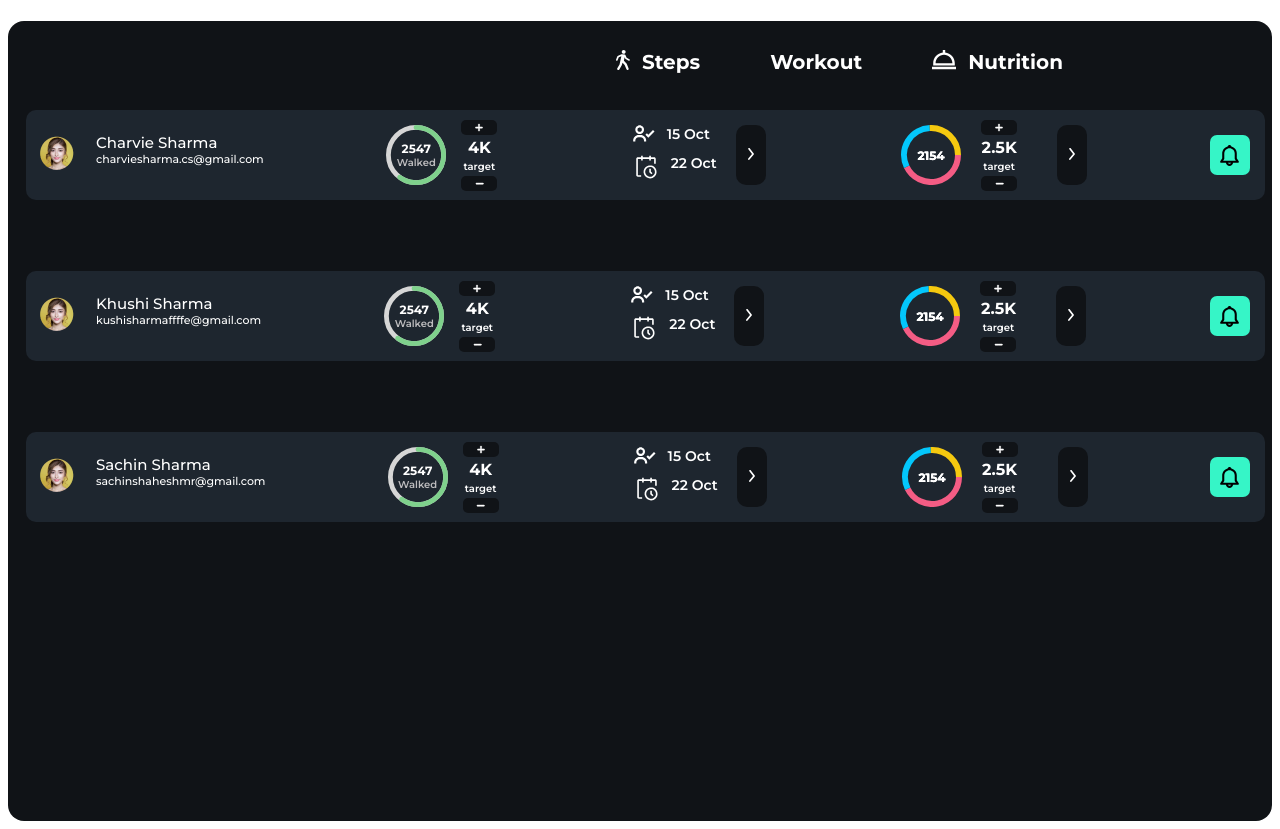
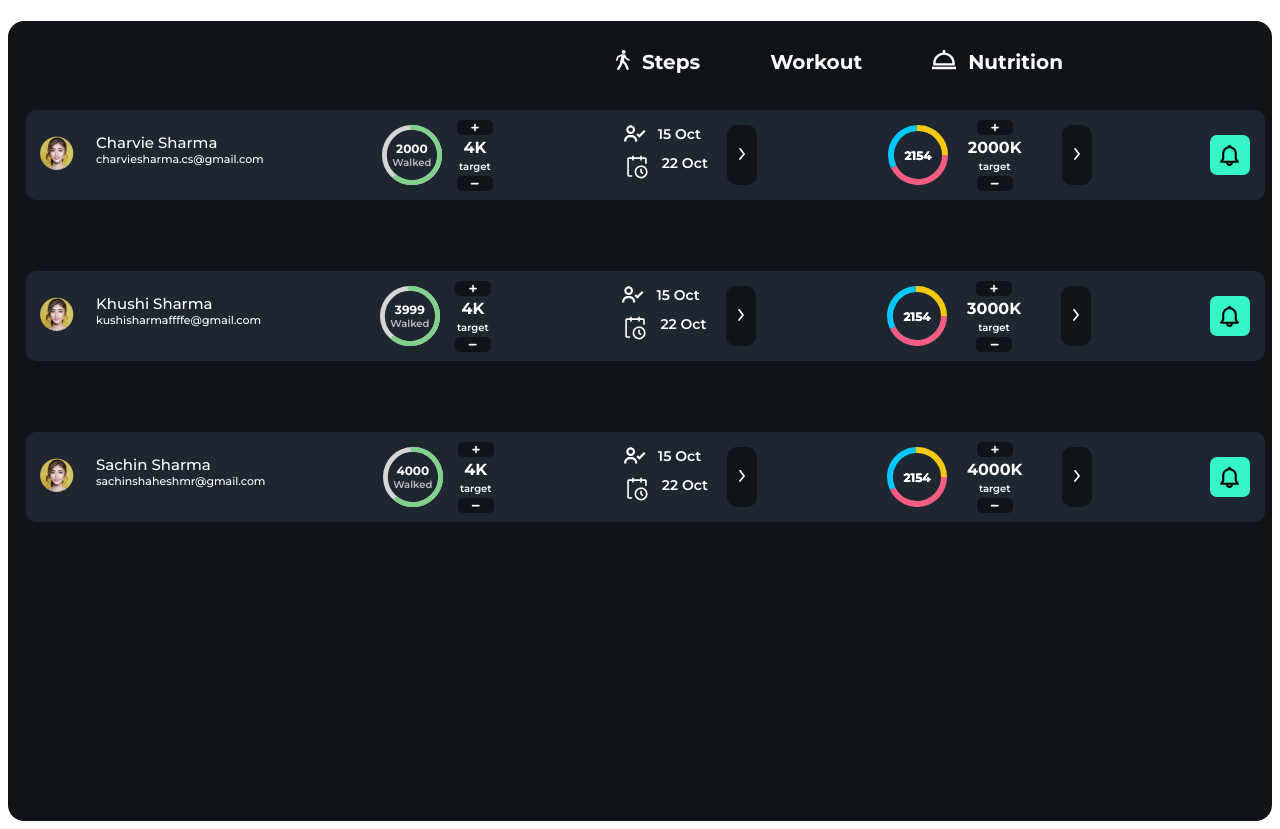
Before and after one commit to BharathmuDev/evolv-fit, a React (Create React App) app: page / in a window 1280 px wide. Built offline with nearby package versions, Linux system fonts and the light colour scheme.

Commit message:
add diffrent step values

```diff
--- a/src/components/Dashboard/Calories/index.js
+++ b/src/components/Dashboard/Calories/index.js
@@ -47,7 +47,7 @@ const Calories = (props) => {
         <button className="button" onClick={incrementCalories}>
           <PlusIcon />
         </button>
-        <div className="number">{calories}K</div>
+        <div className="number">{props.calories}K</div>
         <div className="target">target</div>
         <button className="button" onClick={decrementCalories}>
           <NegativeIcon />
--- a/src/components/Dashboard/Data.js
+++ b/src/components/Dashboard/Data.js
@@ -3,15 +3,21 @@ export const Data = [
     id: 1,
     name: "Charvie Sharma",
     email: "charviesharma.cs@gmail.com",
+    steps: "2000",
+    calories: "2000",
   },
   {
     id: 2,
     name: "Khushi Sharma",
     email: "kushisharmaffffe@gmail.com",
+    steps: "3999",
+    calories: "3000",
   },
   {
     id: 3,
     name: "Sachin Sharma",
     email: "sachinshaheshmr@gmail.com",
+    steps: "4000",
+    calories: "4000",
   }
 ];
--- a/src/components/Dashboard/Steps/index.js
+++ b/src/components/Dashboard/Steps/index.js
@@ -7,6 +7,7 @@ import "react-circular-progressbar/dist/styles.css";
 
 const Steps = (props) => {
   const [counter, setCounter] = useState(4);
+
 
   function incrementCount() {
     setCounter((prevCount) => prevCount + 0.5);
@@ -25,7 +26,7 @@ const Steps = (props) => {
             pathColor: "#7FD18C",
           })}
         >
-          <h6 className="steps_number">2547</h6>
+          <h6 className="steps_number">{props.steps}</h6>
           <small className="steps_texts">Walked</small>
         </CircularProgressbarWithChildren>
       </div>
--- a/src/components/Dashboard/index.js
+++ b/src/components/Dashboard/index.js
@@ -6,7 +6,7 @@ import Steps from "../../components/Dashboard/Steps";
 import Calories from "../../components/Dashboard/Calories";
 import Notification from "../../components/Dashboard/Notification";
 import { Data } from "./Data";
-import userEvent from "@testing-library/user-event";
+
 
 const Dashboard = () => {
   return Data.map((User) => (
@@ -15,13 +15,13 @@ const Dashboard = () => {
         <Users name={User.name} email={User.email}/>
       </div>
       <div>
-        <Steps />
+        <Steps steps={User.steps}/>
       </div>
       <div>
         <Schedules />
       </div>
       <div>
-        <Calories />
+        <Calories calories={User.calories}/>
       </div>
       <div>
         <Notification />
```
